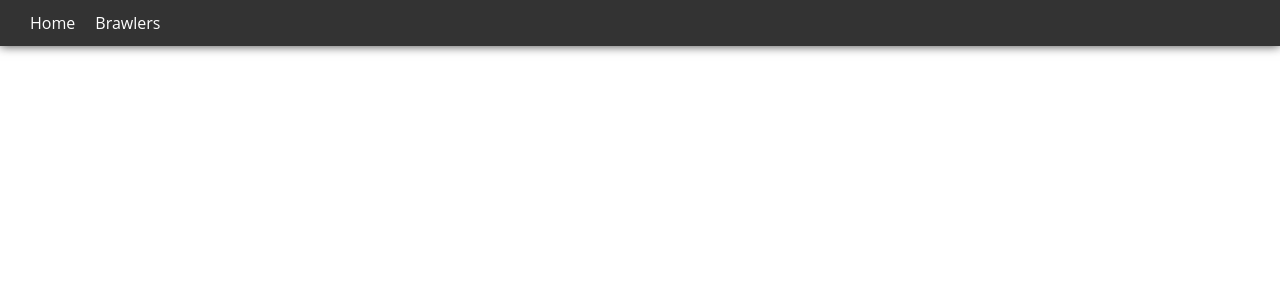
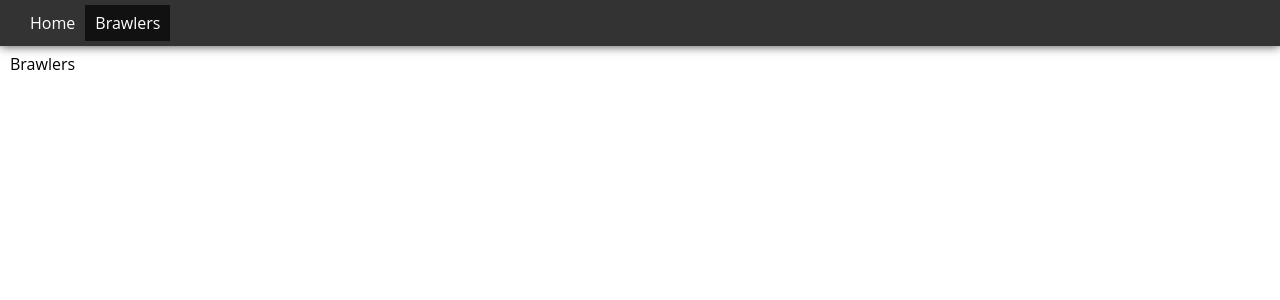
Before and after one commit to swapnil2993/brawler-app, a React (Create React App) app: page /brawlers in a window 1280 px wide. Before the commit this address had no page. Shown: the top 300 px of the page. Built offline with nearby package versions, Linux system fonts and the light colour scheme.

Commit message:
Updates active link.

```diff
--- /dev/null
+++ b/src/components/brawlers/index.js
@@ -0,0 +1,7 @@
+import React from "react";
+
+const Brawlers = () => {
+  return <div>Brawlers</div>;
+};
+
+export default Brawlers;
--- a/src/components/header/menu/index.js
+++ b/src/components/header/menu/index.js
@@ -1,13 +1,19 @@
 import React from "react";
 import PropTypes from "prop-types";
-import { Link } from "react-router-dom";
-import './menu.css'
+import { Link, useLocation } from "react-router-dom";
+import "./menu.css";
 
 const Menu = ({ items }) => {
+  const location = useLocation();
   return (
     <ul className="menu">
       {items.map((item) => (
-        <li key={item.path} className="menu-item">
+        <li
+          key={item.path}
+          className={`menu-item${
+            location.pathname === item.path ? " active" : ""
+          }`}
+        >
           <Link to={item.path}>{item.text}</Link>
         </li>
       ))}
@@ -27,7 +33,7 @@ Menu.propTypes = {
 Menu.defaultProps = {
   items: [
     {
-      path: "/",
+      path: "/home",
       text: "Home",
     },
     {
@@ -37,4 +43,4 @@ Menu.defaultProps = {
   ],
 };
 
-export default Menu
+export default Menu;
--- a/src/components/header/menu/menu.css
+++ b/src/components/header/menu/menu.css
@@ -3,6 +3,10 @@
   padding: 0.5rem 2rem;
   list-style: none;
   display: flex;
+}
+
+.active {
+  background-color: #111;
 }
 
 .menu-item a {
@@ -14,5 +18,5 @@
 }
 
 .menu-item a:hover {
-  background-color: #111;
+  background-color: #252222;
 }
--- a/src/components/layout/index.js
+++ b/src/components/layout/index.js
@@ -1,8 +1,9 @@
 import React from "react";
-import { Routes, Route } from "react-router-dom";
+import { Routes, Route, Navigate } from "react-router-dom";
 import Header from "../header";
 import Home from "../home";
-import "./styles.css"
+import Brawlers from "../brawlers";
+import "./styles.css";
 
 export default function Layout() {
   return (
@@ -10,7 +11,9 @@ export default function Layout() {
       <Header />
       <main className="main-content">
         <Routes>
-          <Route path="/" element={<Home />} />
+          <Route path="/home" element={<Home />} />
+          <Route path="/brawlers" element={<Brawlers/>} />
+          <Route exact path="/" element={<Navigate replace to="/home" />} />
         </Routes>
       </main>
     </>
```
Also changed, not shown: 1 other file (tests, documents, lock files or other folders).
